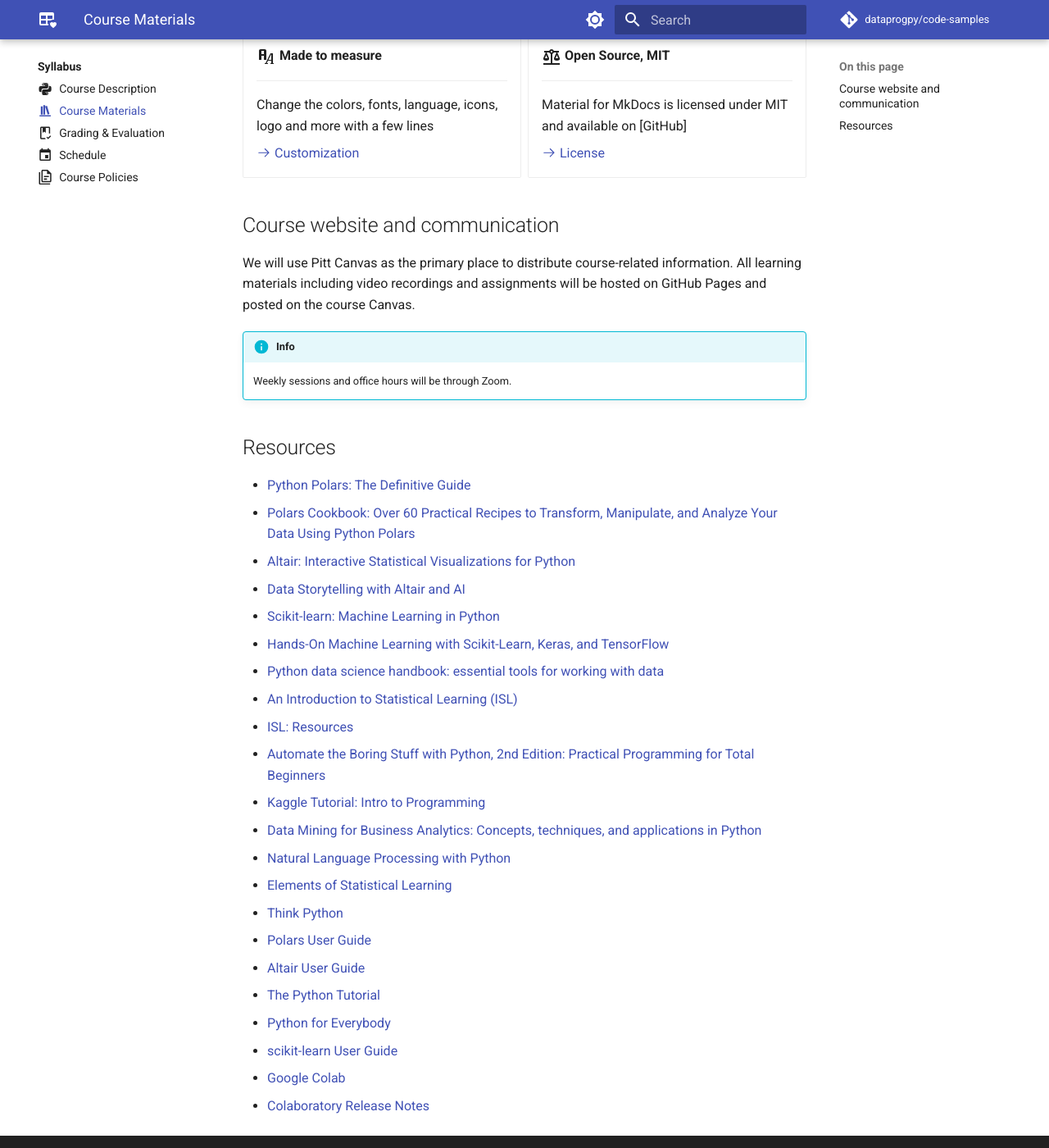
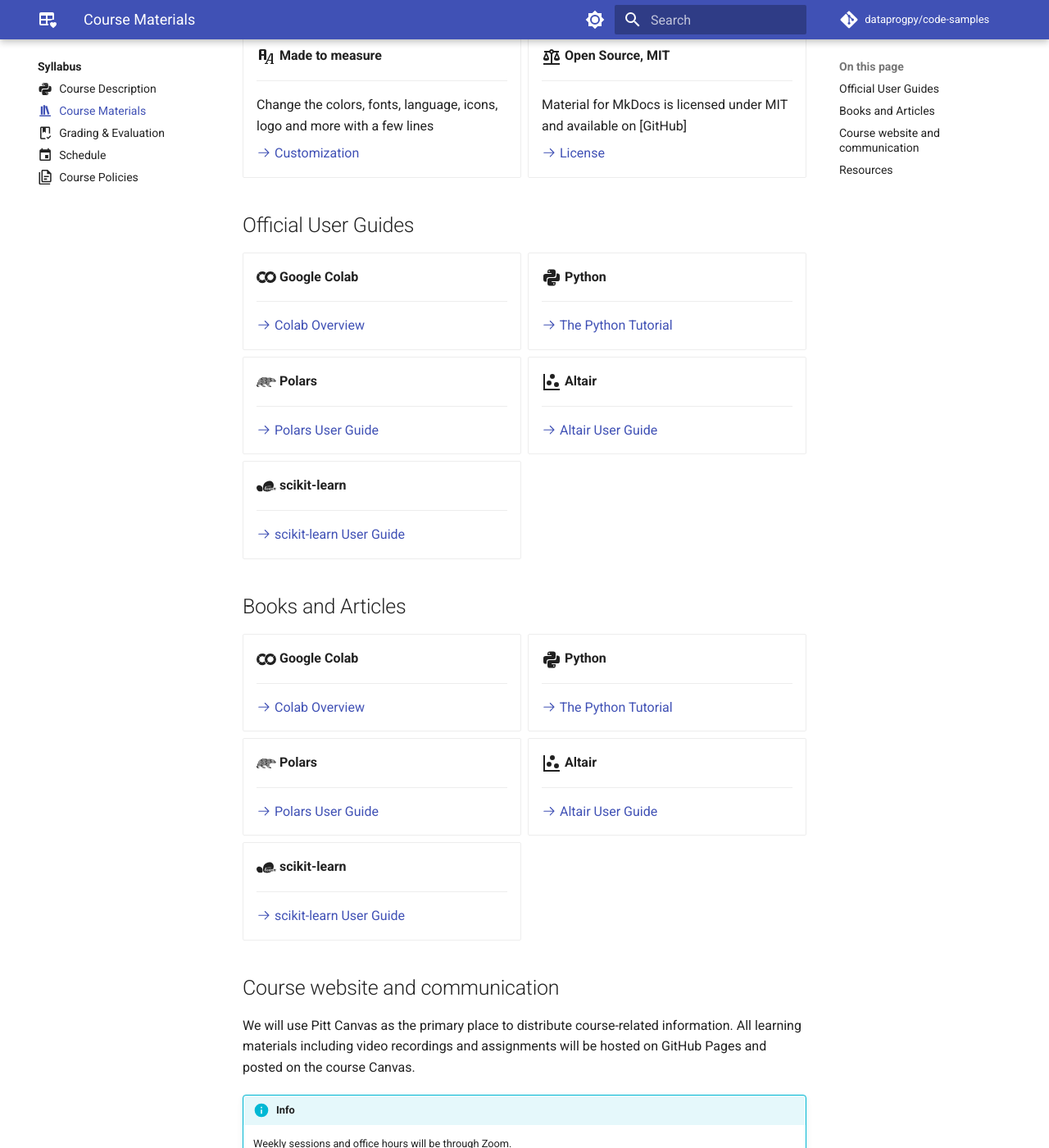
Before and after one commit to dataprogpy/dataprogpy.github.io, an MkDocs documentation site: the page built from docs/syllabus/course-materials.md, in a window 1280 px wide and 1400 px high, scrolled down 416 px. Shown: the whole window at 82% size. Built offline with MkDocs 1.6.1 and Material for MkDocs 9.7.7, drawn with Linux system fonts in a browser that asks for light colours; comment, search, counter and statistics services are not loaded.

Commit message:
Update course materials

```diff
--- a/docs/syllabus/course-materials.md
+++ b/docs/syllabus/course-materials.md
@@ -38,7 +38,78 @@
 
 </div>
 
+## Official User Guides
 
+<div class="grid cards" markdown>
+
+-   :simple-googlecolab:{ .lg .middle } __Google Colab__
+
+    ---
+
+    [:octicons-arrow-right-24: Colab Overview](https://colab.research.google.com/notebooks/basic_features_overview.ipynb)
+
+-   :material-language-python:{ .lg .middle } __Python__
+
+    ---
+
+    [:octicons-arrow-right-24: The Python Tutorial](https://docs.python.org/3/tutorial/index.html)
+
+-   :simple-polars:{ .lg .middle } __Polars__
+
+    ---
+
+    [:octicons-arrow-right-24: Polars User Guide](https://docs.pola.rs/)
+
+-   :material-chart-scatter-plot:{ .lg .middle } __Altair__
+
+    ---
+
+    [:octicons-arrow-right-24: Altair User Guide](https://altair-viz.github.io/user_guide/data.html)
+
+-   :simple-scikitlearn:{ .lg .middle } __scikit-learn__
+
+    ---
+
+    [:octicons-arrow-right-24: scikit-learn User Guide](https://scikit-learn.org/stable/user_guide.html)
+
+</div>
+
+
+## Books and Articles
+
+<div class="grid cards" markdown>
+
+-   :simple-googlecolab:{ .lg .middle } __Google Colab__
+
+    ---
+
+    [:octicons-arrow-right-24: Colab Overview](https://colab.research.google.com/notebooks/basic_features_overview.ipynb)
+
+-   :material-language-python:{ .lg .middle } __Python__
+
+    ---
+
+    [:octicons-arrow-right-24: The Python Tutorial](https://docs.python.org/3/tutorial/index.html)
+
+-   :simple-polars:{ .lg .middle } __Polars__
+
+    ---
+
+    [:octicons-arrow-right-24: Polars User Guide](https://docs.pola.rs/)
+
+-   :material-chart-scatter-plot:{ .lg .middle } __Altair__
+
+    ---
+
+    [:octicons-arrow-right-24: Altair User Guide](https://altair-viz.github.io/user_guide/data.html)
+
+-   :simple-scikitlearn:{ .lg .middle } __scikit-learn__
+
+    ---
+
+    [:octicons-arrow-right-24: scikit-learn User Guide](https://scikit-learn.org/stable/user_guide.html)
+
+</div>
 
 ## Course website and communication
 
```
Also changed, not shown: other parts of docs/syllabus/course-materials.md (+9 -4 lines).
